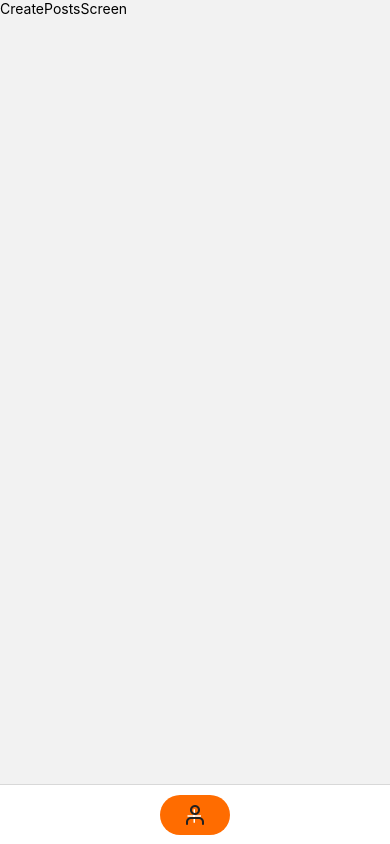
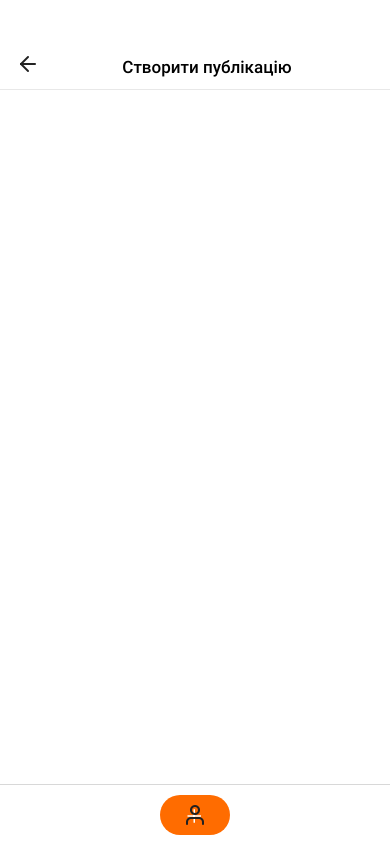
Before and after one commit to AShvab/react-native-hw04, a React Native app: screen /CreatePost in a window 390 px wide. Built offline with nearby package versions, Linux system fonts and the light colour scheme.

Commit message:
add CreatePostsScreen

```diff
--- a/App.js
+++ b/App.js
@@ -30,8 +30,9 @@ export default function App() {
     <MainStack.Navigator initialRouteName="Home" >
       <MainStack.Screen name="Registration" component={RegistrationScreen} options={{ headerShown: false }} />
       <MainStack.Screen name="Login" component={LoginScreen} options={{ headerShown: false }} />
+      <MainStack.Screen name="Home" component={Home} options={{ title: "Start screen", headerShown: false }} />
       <MainStack.Screen name="Posts" component={PostsScreen} options={{ headerShown: false }} />
-      <MainStack.Screen name="Home" component={Home} options={{ title: "Start screen", headerShown: false }} />
+
     </MainStack.Navigator>
     <StatusBar style="auto" />
   </NavigationContainer>
--- a/Screens/CreatePostsScreen.js
+++ b/Screens/CreatePostsScreen.js
@@ -1,12 +1,36 @@
 import React from "react";
+import { createBottomTabNavigator } from "@react-navigation/bottom-tabs";
 import { View, Text, StyleSheet, TouchableOpacity, Image } from "react-native";
+import { gStyle } from "../styles/style";
+
+import { Feather } from "@expo/vector-icons";
+import { useNavigation } from "@react-navigation/native";
+
+const Tabs = createBottomTabNavigator();
 
 const CreatePostsScreen = () => {
-    return (
-        <View>
-          <Text>CreatePostsScreen</Text>
-        </View>
-      );
-}
+  const navigation = useNavigation();
+
+  return (
+    <View style={gStyle.screenContainer}>
+      <View style={gStyle.headingContainer}>
+        <TouchableOpacity
+          onPress={() => navigation.goBack()}
+          style={gStyle.backButton}
+        >
+          <Feather name="arrow-left" size={24} color={"#212121"} />
+        </TouchableOpacity>
+        <Text style={gStyle.heading}>Створити публікацію</Text>
+      </View>
+    </View>
+
+  );
+};
+
+const styles = StyleSheet.create({
+  backButton: {
+    paddingLeft: 10,
+  },
+});
 
 export default CreatePostsScreen;
--- a/Screens/Home.js
+++ b/Screens/Home.js
@@ -5,12 +5,11 @@ import PostsScreen from "./PostsScreen";
 import CreatePostsScreen from "../Screens/CreatePostsScreen";
 import ProfileScreen from "../Screens/ProfileScreen";
 import { Feather, Ionicons } from "@expo/vector-icons";
-import { useNavigation } from "@react-navigation/native";
 
 const Tabs = createBottomTabNavigator();
 
 const Home = () => {
-  const navigation = useNavigation();
+
   return (
     <Tabs.Navigator
       screenOptions={{
@@ -26,18 +25,20 @@ const Home = () => {
         name="Posts"
         component={PostsScreen}
         options={{
-          tabBarIcon: () => (
-            <Feather name="grid" size={24} color={"#212121"} />
-          ),
+          tabBarIcon: () => <Feather name="grid" size={24} color={"#212121"} />,
         }}
       />
       <Tabs.Screen
-        onPress={() => navigation.navigate("CreatePostsScreen")}
         name="CreatePost"
         component={CreatePostsScreen}
         options={{
           tabBarIcon: () => (
-            <Ionicons name="add" size={24} color={"ffffff"} style={styles.addButtonContainer}/>
+            <Ionicons
+              name="add"
+              size={24}
+              color={"ffffff"}
+              style={styles.addButtonContainer}
+            />
           ),
         }}
       />
@@ -45,9 +46,7 @@ const Home = () => {
         name="Profile"
         component={ProfileScreen}
         options={{
-          tabBarIcon: () => (
-            <Feather name="user" size={24} color={"#212121"} />
-          ),
+          tabBarIcon: () => <Feather name="user" size={24} color={"#212121"} />,
         }}
       />
     </Tabs.Navigator>
@@ -55,11 +54,6 @@ const Home = () => {
 };
 
 const styles = StyleSheet.create({
-  container: {
-    flex: 1,
-    alignItems: "center",
-    justifyContent: "center",
-  },
   addButtonContainer: {
     height: 40,
     width: 70,
@@ -68,9 +62,9 @@ const styles = StyleSheet.create({
     justifyContent: "center",
     alignItems: "center",
     color: "white",
-    paddingTop:8,
-    paddingBottom:8,
-    paddingLeft:23,
+    paddingTop: 8,
+    paddingBottom: 8,
+    paddingLeft: 23,
   },
 });
 
--- a/Screens/PostsScreen.js
+++ b/Screens/PostsScreen.js
@@ -2,12 +2,13 @@ import { View, Text, StyleSheet, TouchableOpacity, Image } from "react-native";
 import userPhoto from "../assets/images/userPhoto.jpg";
 import { Feather } from "@expo/vector-icons";
 import { useNavigation } from "@react-navigation/native";
+import { gStyle } from "../styles/style";
 
 const PostsScreen = () => {
   const navigation = useNavigation();
 
   return (
-    <View style={styles.container}>
+    <View style={gStyle.screenContainer}>
       <View style={styles.headingContainer}>
         <Text style={styles.heading}>Публікації</Text>
         <TouchableOpacity
@@ -29,11 +30,11 @@ const PostsScreen = () => {
 };
 
 const styles = StyleSheet.create({
-  container: {
-    width: "100%",
-    height: "100%",
-    backgroundColor: "#ffffff",
-  },
+  // container: {
+  //   width: "100%",
+  //   height: "100%",
+  //   backgroundColor: "#ffffff",
+  // },
   headingContainer: {
     position: "relative",
     display: "flex",
--- /dev/null
+++ b/styles/style.js
@@ -0,0 +1,30 @@
+import { StyleSheet } from "react-native";
+
+export const gStyle = StyleSheet.create({
+    screenContainer: {
+        width: "100%",
+        height: "100%",
+        backgroundColor: "#ffffff",
+      },
+    headingContainer: {
+        position: "relative",
+        display: "flex",
+        flexDirection: "row",
+        justifyContent: "flex-end",
+        alignItems: "flex-end",
+        width: "100%",
+        height: 90,
+        paddingLeft: 16,
+        paddingRight: 16,
+        paddingBottom: 12,
+        borderStyle: "solid",
+        borderColor: "#E8E8E8",
+        borderBottomWidth: 1,
+      },
+    heading:{
+        fontFamily: "Roboto-Medium",
+        fontSize: 17,
+        marginLeft: "auto",
+        marginRight: "auto",
+    }
+});
```
Also changed, not shown: Screens/MapScreen.js (+12 -0 lines).
